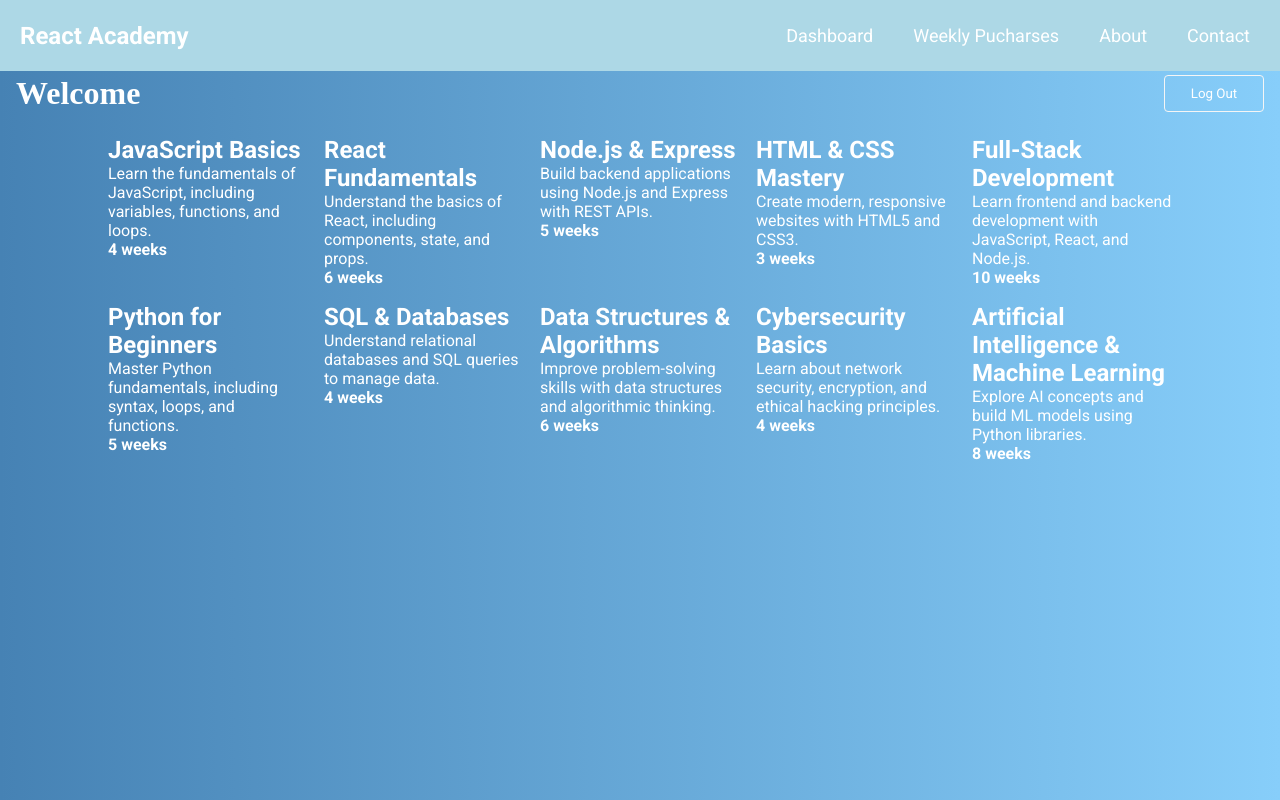
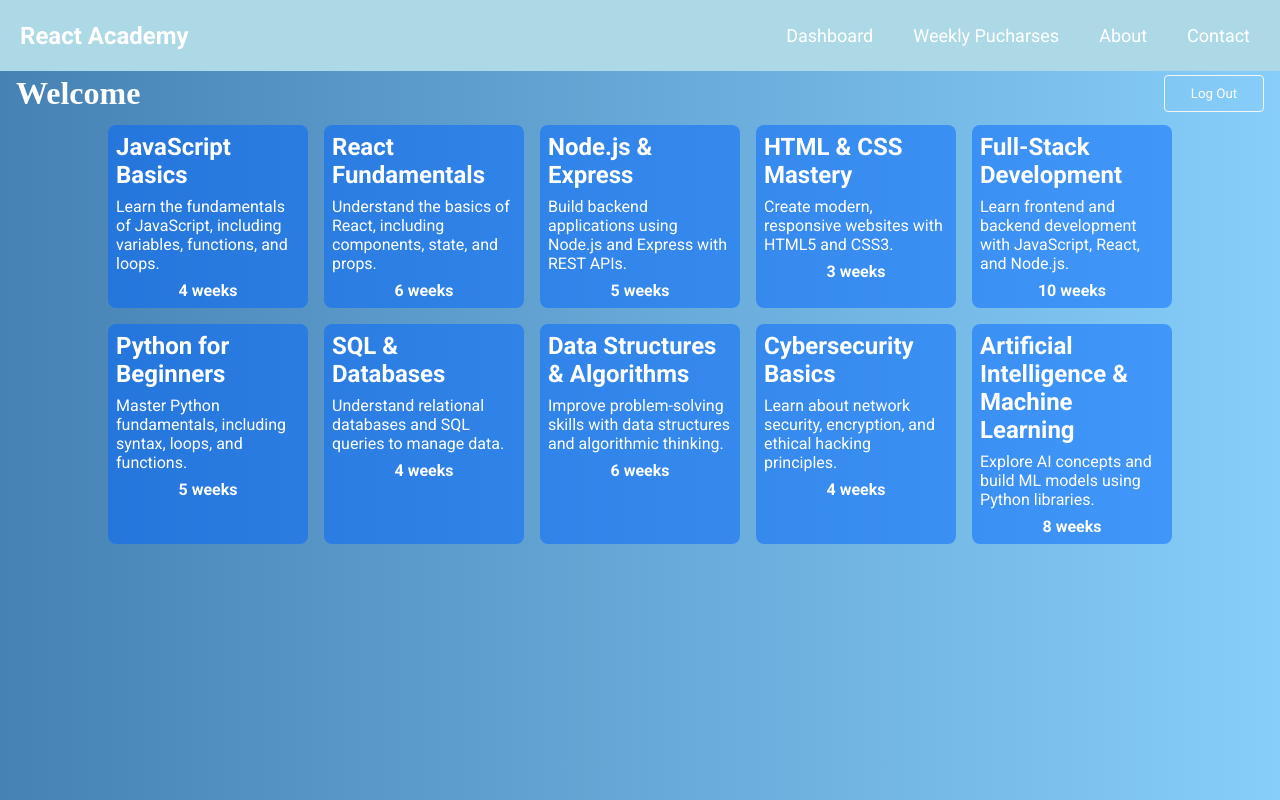
Before and after one commit to Espadv69/Course-2025, a React (Vite) app in the folder Academy-React/: page /dashboard in a window 1280 px wide. Built offline with nearby package versions, Linux system fonts and the light colour scheme; sample sign-in values are in the browser's storage; a web font is replaced by a local one.

Commit message:
Add style to courses_li

```diff
--- a/Academy-React/src/css/Dashboard.css
+++ b/Academy-React/src/css/Dashboard.css
@@ -30,10 +30,29 @@
 .courses_ul {
   list-style: none;
 
-  padding: 1rem;
+  padding: .3rem;
 
   display: grid;
   grid-template-columns: repeat(auto-fit, 200px);
   justify-content: center;
   gap: 1rem;
 }
+
+.courses_li {
+  cursor: pointer;
+  padding: .5rem;
+
+  display: flex;
+  flex-direction: column;
+  align-items: center;
+  gap: .5rem;
+
+  border-radius: 8px;
+
+  background: #0066ff80;
+  transition: scale .2s ease-in-out;
+}
+
+.courses_li:hover {
+  scale: 1.05;
+}
```
